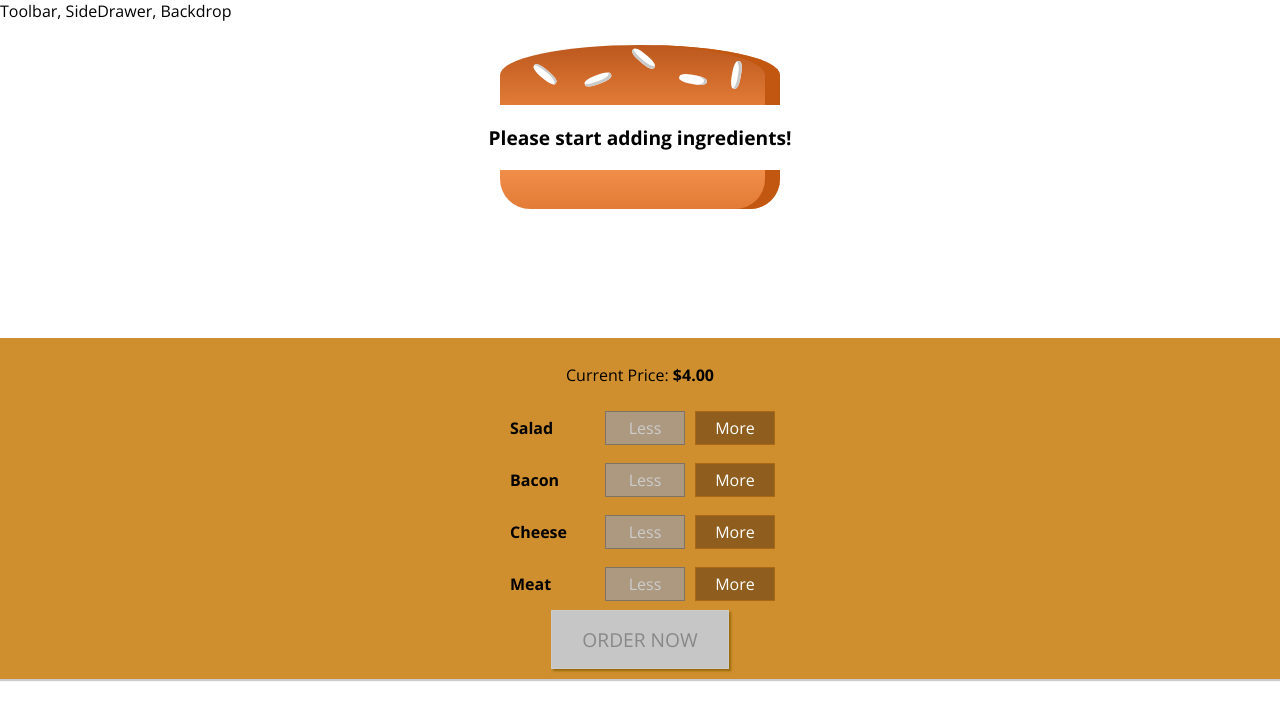
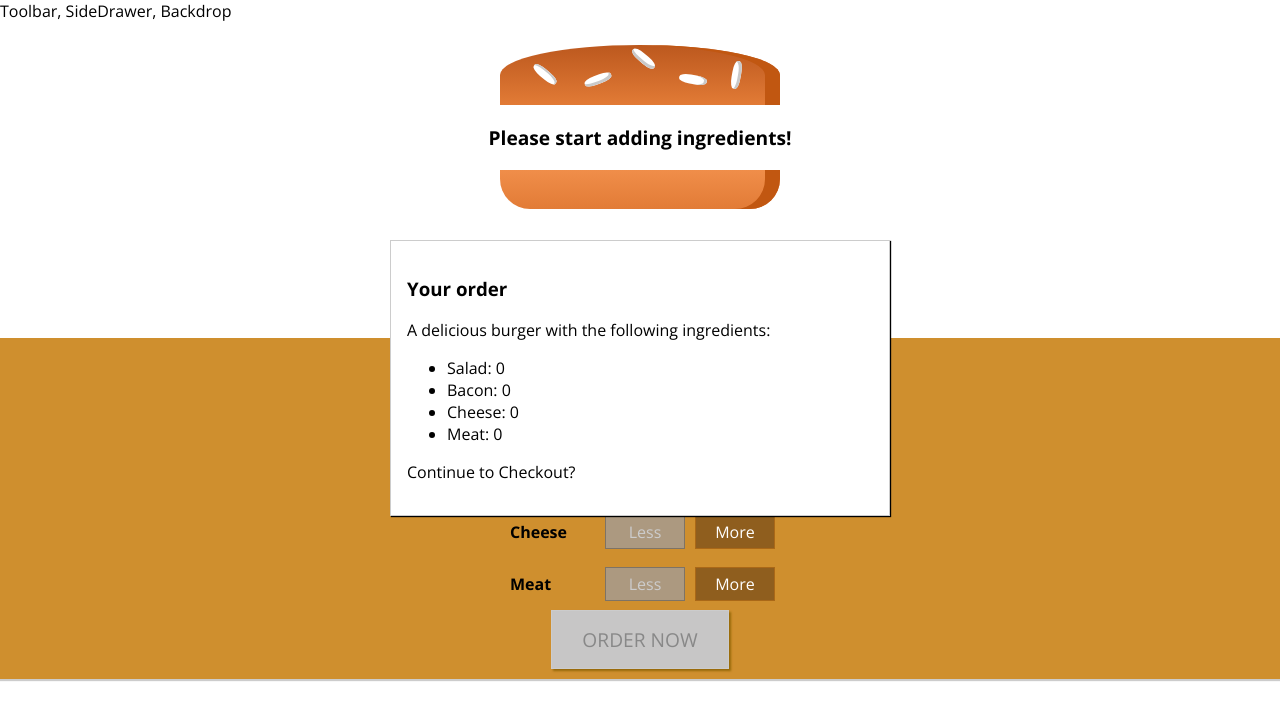
Before and after one commit to ciemekk92/burger_builder_redux, a React (Create React App) app: page / in a window 1280 px wide. Shown: the top 720 px of the page. Built offline with nearby package versions, Linux system fonts and the light colour scheme.

Commit message:
order summary

```diff
--- /dev/null
+++ b/src/components/Burger/OrderSummary/OrderSummary.js
@@ -0,0 +1,23 @@
+import React from "react";
+import Aux from "../../../hoc/Auxiliary";
+
+const orderSummary = props => {
+    const ingredientSummary = Object.keys(props.ingredients).map(igKey => {
+        return (
+            <li key={igKey}>
+                <span style={{ textTransform: "capitalize" }}>{igKey}</span>:{" "}
+                {props.ingredients[igKey]}
+            </li>
+        );
+    });
+    return (
+        <Aux>
+            <h3>Your order</h3>
+            <p>A delicious burger with the following ingredients:</p>
+            <ul>{ingredientSummary}</ul>
+            <p>Continue to Checkout?</p>
+        </Aux>
+    );
+};
+
+export default orderSummary;
--- /dev/null
+++ b/src/components/UI/Modal/Modal.js
@@ -0,0 +1,6 @@
+import React from "react";
+import classes from "./Modal.module.css";
+
+const modal = props => <div className={classes.Modal}>{props.children}</div>;
+
+export default modal;
--- /dev/null
+++ b/src/components/UI/Modal/Modal.module.css
@@ -0,0 +1,20 @@
+.Modal {
+    position: fixed;
+    z-index: 500;
+    background-color: white;
+    width: 70%;
+    border: 1px solid #ccc;
+    box-shadow: 1px 1px 1px black;
+    padding: 16px;
+    left: 15%;
+    top: 30%;
+    box-sizing: border-box;
+    transition: all 0.3s ease-out;
+}
+
+@media (min-width: 600px) {
+    .Modal {
+        width: 500px;
+        left: calc(50% - 250px);
+    }
+}
--- a/src/containers/BurgerBuilder/BurgerBuilder.js
+++ b/src/containers/BurgerBuilder/BurgerBuilder.js
@@ -2,6 +2,8 @@
 import Aux from "../../hoc/Auxiliary";
 import Burger from "../../components/Burger/Burger";
 import BuildControls from "../../components/Burger/BuildControls/BuildControls";
+import Modal from "../../components/UI/Modal/Modal";
+import OrderSummary from "../../components/Burger/OrderSummary/OrderSummary";
 
 const INGREDIENT_PRICES = {
     salad: 0.5,
@@ -84,6 +86,9 @@
         }
         return (
             <Aux>
+                <Modal>
+                    <OrderSummary ingredients={this.state.ingredients} />
+                </Modal>
                 <Burger ingredients={this.state.ingredients} />
                 <BuildControls
                     ingredientAdded={this.addIngredientHandler}
```
Also changed, not shown: src/components/UI/Backdrop/Backdrop.js (added).
